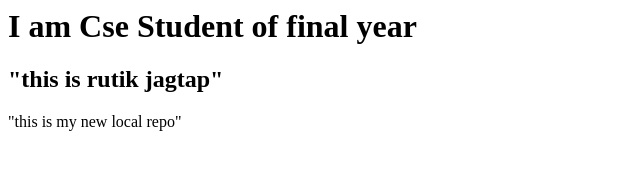
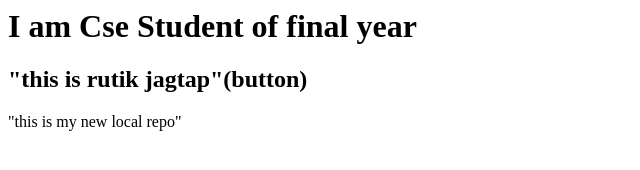
Before and after one commit to rutikmj712/localrepo, a plain HTML site: page index.html in a window 1280 px wide. Shown: the whole page, without its empty margins (0-640 px from the left). Drawn offline with Linux system fonts and the light colour scheme.

```diff
--- a/index.html
+++ b/index.html
@@ -2,7 +2,7 @@
     I am Cse Student of final year
 </h1>
 <h2>
-    "this is rutik jagtap"
+    "this is rutik jagtap"(button)
 </h2>
 <p>
     "this is my new local repo"
```
